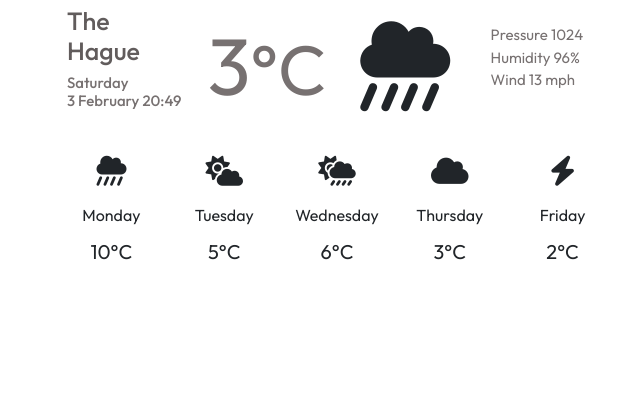
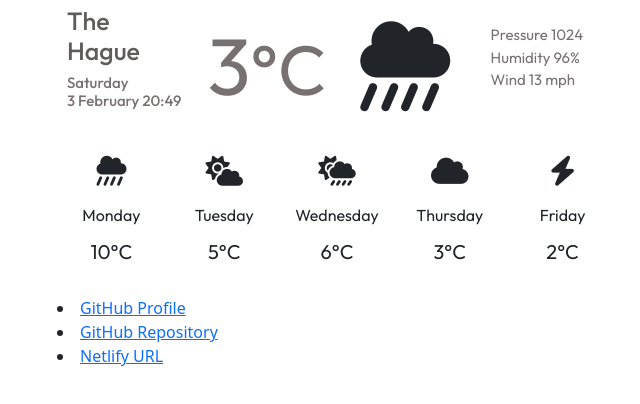
Before and after one commit to mrnh935/Weather-app, a website built with Parcel: page index.html in a window 1280 px wide. Shown: the part 182-586 px from the top of the page, without its empty margins (303-943 px from the left). Built offline with nearby package versions, Linux system fonts and the light colour scheme.

Commit message:
Update html

```diff
--- a/index.html
+++ b/index.html
@@ -4,7 +4,7 @@
     <meta charset="UTF-8" />
     <meta http-equiv="X-UA-Compatible" content="IE=edge" />
     <meta name="viewport" content="width=device-width, initial-scale=1.0" />
-    <title>Homework Week 5</title>
+    <title>Homework Week 6</title>
     <link
       href="https://cdn.jsdelivr.net/npm/bootstrap@5.1.3/dist/css/bootstrap.min.css"
       rel="stylesheet"
@@ -109,6 +109,18 @@
         <div class="col md-3">2°C</div>
       </div>
     </div>
+    <br />
+    <li>
+      <a href="https://github.com/mrnh935">GitHub Profile</a>
+    </li>
+    <li>
+      <a href="https://github.com/mrnh935/Weather-app">GitHub Repository</a>
+    </li>
+    <li>
+      <a href="https://main--peaceful-salmiakki-33044c.netlify.app/"
+        >Netlify URL</a
+      >
+    </li>
   </body>
   <script src="index.js"></script>
 </html>
```
